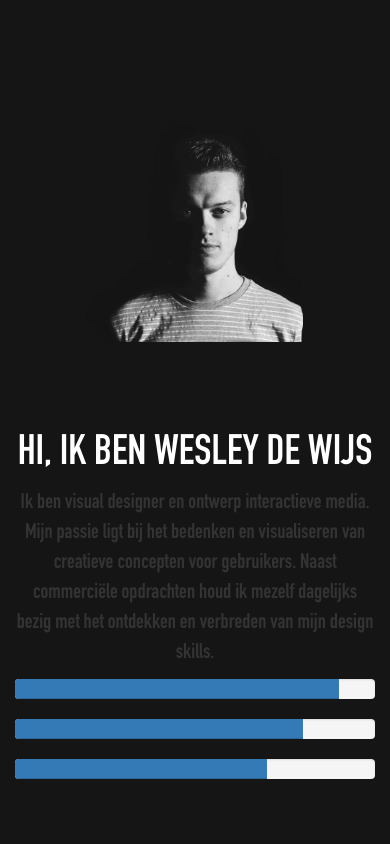
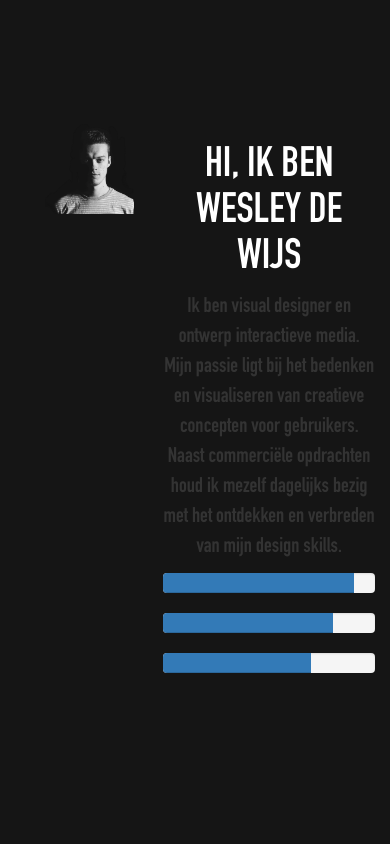
Before and after one commit to kevin2106/website-fluid, a plain HTML site: page index.html in a window 390 px wide. Shown: the part 720-1564 px from the top of the page. Drawn offline with nearby package versions, Linux system fonts and the light colour scheme; files whose address does not match are found by name.

Commit message:
added media query

```diff
--- a/css/styles.css
+++ b/css/styles.css
@@ -234,6 +234,23 @@ width: 100%;
   width: 35%;
 }
 
+@media all and (max-width: 736px) {
+  #skills .contents {
+    display: flex;
+  }
+  #skills .profile-picture {
+    text-align: right;
+    display: inline-block;
+
+  }
+  #skills .profile-picture img {
+     width: 50%;
+  }
+
+  #skills .info-text {
+  }
+}
+
 @media all and (max-width: 479px) {
 
   #skills .fp-tableCell {
@@ -245,7 +262,7 @@ width: 100%;
 
   #skills .profile-picture {
     text-align: center;
-    margin-bottom: 25%;
+    margin-bottom: 10%;
   }
 
   #skills .profile-picture img {
--- a/js/scripts.js
+++ b/js/scripts.js
@@ -1,7 +1,7 @@
 $(document).ready(function() {
 	$('#fullpage').fullpage({
         sectionSelector: '.page',
-        scrollOverflow: true,
+        scrollOverflow: false,
         responsiveWidth: 1100
 	});
 });
```
